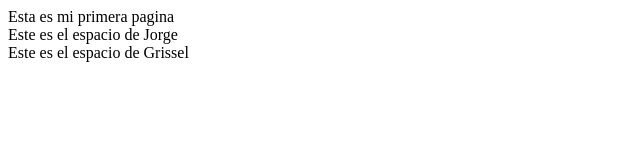
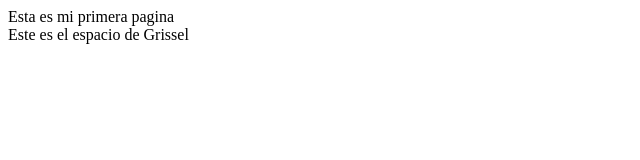
Before and after one commit to GrisselFlores/4SIS2AFloresLorenzanaGrissel, a plain HTML site: page index.html in a window 1280 px wide. Shown: the whole page, without its empty margins (0-640 px from the left). Drawn offline with Linux system fonts and the light colour scheme.

Commit message:
Espacio de Grissel

```diff
--- a/index.html
+++ b/index.html
@@ -7,10 +7,6 @@
 </head>
 <body>
     Esta es mi primera pagina
-    </div>
-    <div>
-        Este es el espacio de Jorge
-    </div>
     <div>
         Este es el espacio de Grissel
     </div>
```
